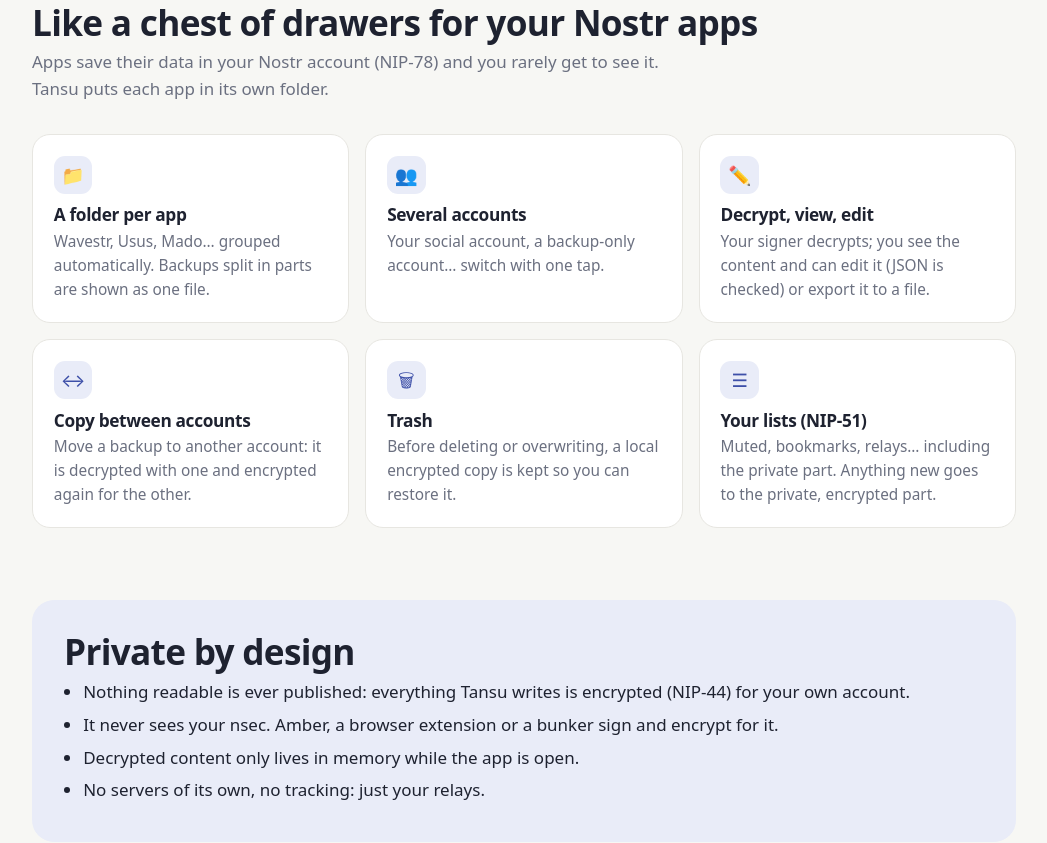
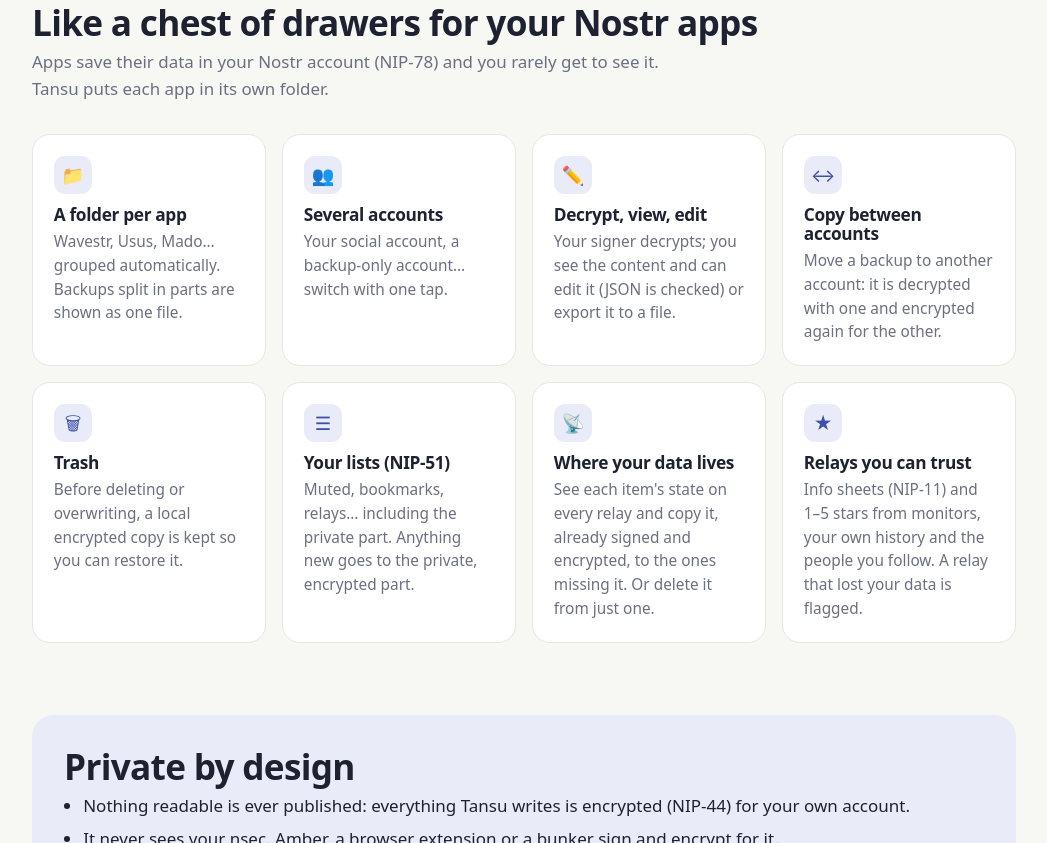
Before and after one commit to oluengo/tansu, a plain HTML site: page site/index.html in a window 1280 px wide. Shown: the part 731-1574 px from the top of the page, without its empty margins (116-1163 px from the left). Drawn offline with Linux system fonts and the light colour scheme.

Commit message:
Landing and README: stable release (latest), relays per item and relay reliability features
Co-Authored-By: Claude Opus 5.5 <noreply@anthropic.com>
Claude-Session: https://claude.ai/code/session_0113jh1VVKcFvvFnGdyFfwkZ

```diff
--- a/site/index.html
+++ b/site/index.html
@@ -75,6 +75,8 @@ code { font: .86em var(--mono); background: var(--accent-bg); padding: .1rem .35
 .mock .badge { font-size: .68rem; font-weight: 600; padding: .15rem .5rem; border-radius: 99px; background: light-dark(#FFF4E6, #33261A); color: light-dark(#B5651D, #F0A65A); }
 
 .grid { display: grid; grid-template-columns: repeat(auto-fit, minmax(15rem, 1fr)); gap: 1rem; }
+.grid.feats { grid-template-columns: repeat(auto-fit, minmax(13.5rem, 1fr)); }
+@media (min-width: 60rem) { .grid.feats { grid-template-columns: repeat(4, 1fr); } }
 .card { background: var(--card); border: 1px solid var(--line); border-radius: 18px; padding: 1.3rem; }
 .card h3 { font-size: 1.08rem; margin: .7rem 0 .35rem; }
 .card p { margin: 0; color: var(--muted); font-size: .96rem; }
@@ -122,7 +124,7 @@ footer a { color: var(--muted); }
 			<p data-i="hero_text"></p>
 			<div class="cta">
 				<a class="btn p" href="app/" data-i="open_web"></a>
-				<a class="btn" href="https://github.com/oluengo/tansu/releases" data-i="get_android"></a>
+				<a class="btn" href="https://github.com/oluengo/tansu/releases/latest" data-i="get_android"></a>
 			</div>
 			<p class="small" style="margin-top:1rem" data-i="hero_note"></p>
 		</div>
@@ -140,13 +142,15 @@ footer a { color: var(--muted); }
 	<section id="features">
 		<h2 data-i="f_title"></h2>
 		<p class="lead" data-i="f_lead"></p>
-		<div class="grid">
+		<div class="grid feats">
 			<div class="card"><div class="ic">📁</div><h3 data-i="f1_t"></h3><p data-i="f1_p"></p></div>
 			<div class="card"><div class="ic">👥</div><h3 data-i="f2_t"></h3><p data-i="f2_p"></p></div>
 			<div class="card"><div class="ic">✏️</div><h3 data-i="f3_t"></h3><p data-i="f3_p"></p></div>
 			<div class="card"><div class="ic">↔</div><h3 data-i="f4_t"></h3><p data-i="f4_p"></p></div>
 			<div class="card"><div class="ic">🗑</div><h3 data-i="f5_t"></h3><p data-i="f5_p"></p></div>
 			<div class="card"><div class="ic">☰</div><h3 data-i="f6_t"></h3><p data-i="f6_p"></p></div>
+			<div class="card"><div class="ic">📡</div><h3 data-i="f7_t"></h3><p data-i="f7_p"></p></div>
+			<div class="card"><div class="ic">★</div><h3 data-i="f8_t"></h3><p data-i="f8_p"></p></div>
 		</div>
 	</section>
 
@@ -173,7 +177,7 @@ footer a { color: var(--muted); }
 			</div>
 			<div class="card">
 				<div class="ic">🤖</div><h3 data-i="g_and_t"></h3><p data-i="g_and_p" data-html></p>
-				<p style="margin-top:1rem"><a class="btn" href="https://github.com/oluengo/tansu/releases" data-i="get_android"></a></p>
+				<p style="margin-top:1rem"><a class="btn" href="https://github.com/oluengo/tansu/releases/latest" data-i="get_android"></a></p>
 				<p class="small" style="margin-top:.6rem"><a href="https://github.com/oluengo/tansu/releases/tag/tansu-beta" data-i="g_and_beta"></a></p>
 			</div>
 		</div>
@@ -235,6 +239,10 @@ const I = {
 	f5_p: { en: "Before deleting or overwriting, a local encrypted copy is kept so you can restore it." },
 	f6_t: { en: "Your lists (NIP-51)" },
 	f6_p: { en: "Muted, bookmarks, relays… including the private part. Anything new goes to the private, encrypted part." },
+	f7_t: { en: "Where your data lives" },
+	f7_p: { en: "See each item's state on every relay and copy it, already signed and encrypted, to the ones missing it. Or delete it from just one." },
+	f8_t: { en: "Relays you can trust" },
+	f8_p: { en: "Info sheets (NIP-11) and 1–5 stars from monitors, your own history and the people you follow. A relay that lost your data is flagged." },
 	p_title: { en: "Private by design" },
 	p1: { en: "Nothing readable is ever published: everything Tansu writes is encrypted (NIP-44) for your own account." },
 	p2: { en: "It never sees your nsec. Amber, a browser extension or a bunker sign and encrypt for it." },
```
Also changed, not shown: 1 other file.
